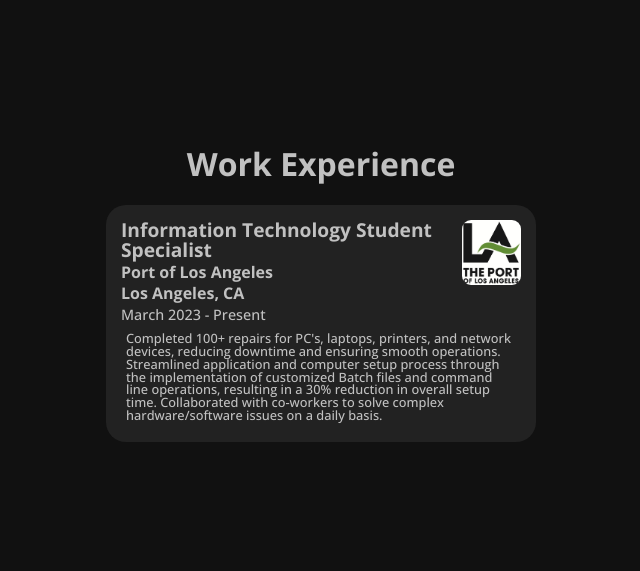
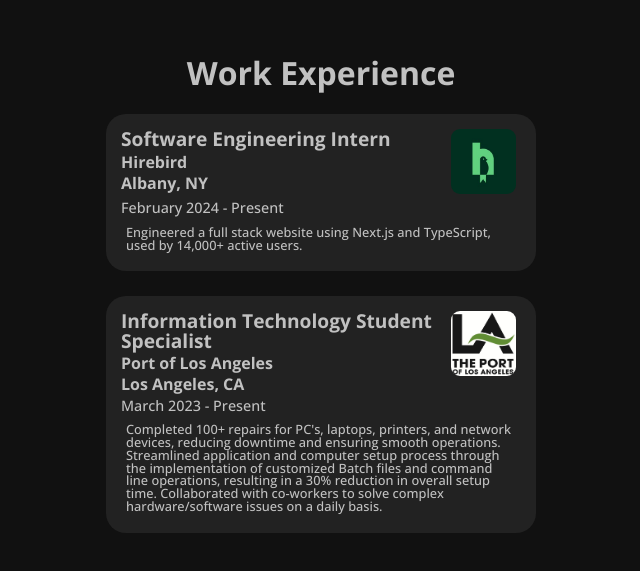
Before and after one commit to lucas-amberg/personal-website, a React (Vite) app in the folder personal-website-frontend/: page / in a window 1280 px wide. Shown: the part 6225-6796 px from the top of the page, without its empty margins (319-959 px from the left). Built offline with nearby package versions, Linux system fonts and the light colour scheme.

Commit message:
Update work experience

```diff
--- a/personal-website-frontend/src/components/WorkExperience.jsx
+++ b/personal-website-frontend/src/components/WorkExperience.jsx
@@ -1,6 +1,7 @@
 import {Fade} from 'react-awesome-reveal'
 import '../styles/work-experience.css'
 import polaLogo from '../assets/images/logos/pola-logo.jpg'
+import hireBirdLogo from '../assets/images/logos/hirebird-logo.jpg'
 
 //This component is currently only used once because I only have one job experience
 //of note to put on my portfolio but it contains a section for job title,
@@ -29,6 +30,7 @@ function Job({direction, title, img, business, location, startDate, endDate, des
 
 //This is the descriptions for the job components
 const polaDescription = "Completed 100+ repairs for PC's, laptops, printers, and network devices, reducing downtime and ensuring smooth operations. Streamlined application and computer setup process through the implementation of customized Batch files and command line operations, resulting in a 30% reduction in overall setup time. Collaborated with co-workers to solve complex hardware/software issues on a daily basis."
+const hirebirdDescription = "Engineered a full stack website using Next.js and TypeScript, used by 14,000+ active users."
 
 //This is the workexperience component and it stores all of the jobs I have listed under my work experience
 function WorkExperience() {
@@ -36,6 +38,17 @@ function WorkExperience() {
         <Fade>
             <div className='work-experience-container'>
                 <h1>Work Experience</h1>
+
+                <Job title="Software Engineering Intern"
+                business="Hirebird"
+                img={hireBirdLogo}
+                alt="Hirebird Logo"
+                startDate="February 2024"
+                endDate="Present"
+                description={hirebirdDescription}
+                location="Albany, NY"
+                direction="right"
+                />
 
                 {/*Job #1 Port of LA*/}
                 <Job title='Information Technology Student Specialist'
--- a/personal-website-frontend/src/styles/work-experience.css
+++ b/personal-website-frontend/src/styles/work-experience.css
@@ -68,6 +68,7 @@
 .job-title div {
     color: var(--light-color);
     font-family: "OpenSansBold";
+    width: 330px;
 }
 
 .job-title-desc {
```
Also changed, not shown: personal-website-frontend/src/assets/images/logos/hirebird-logo.jpg (added).
